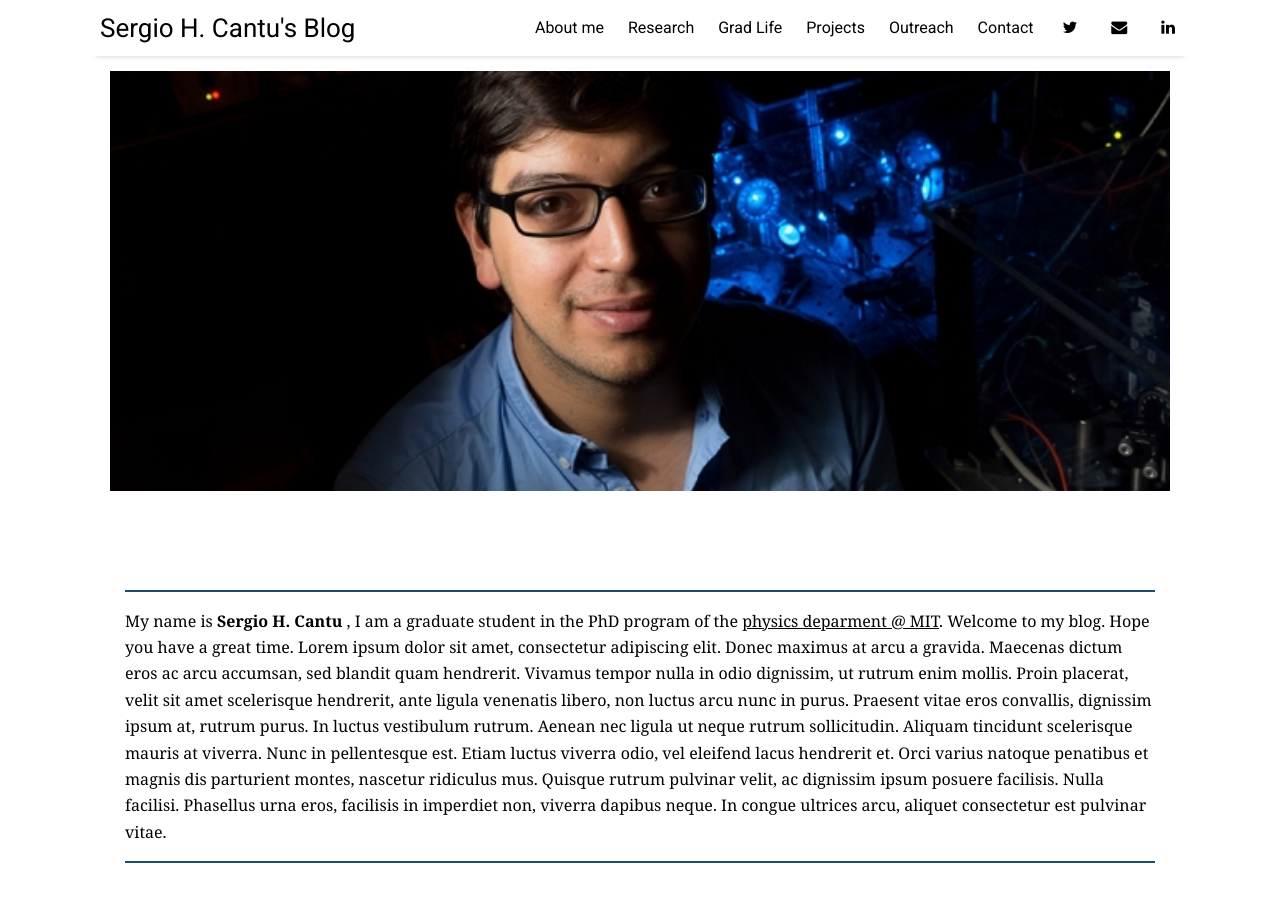
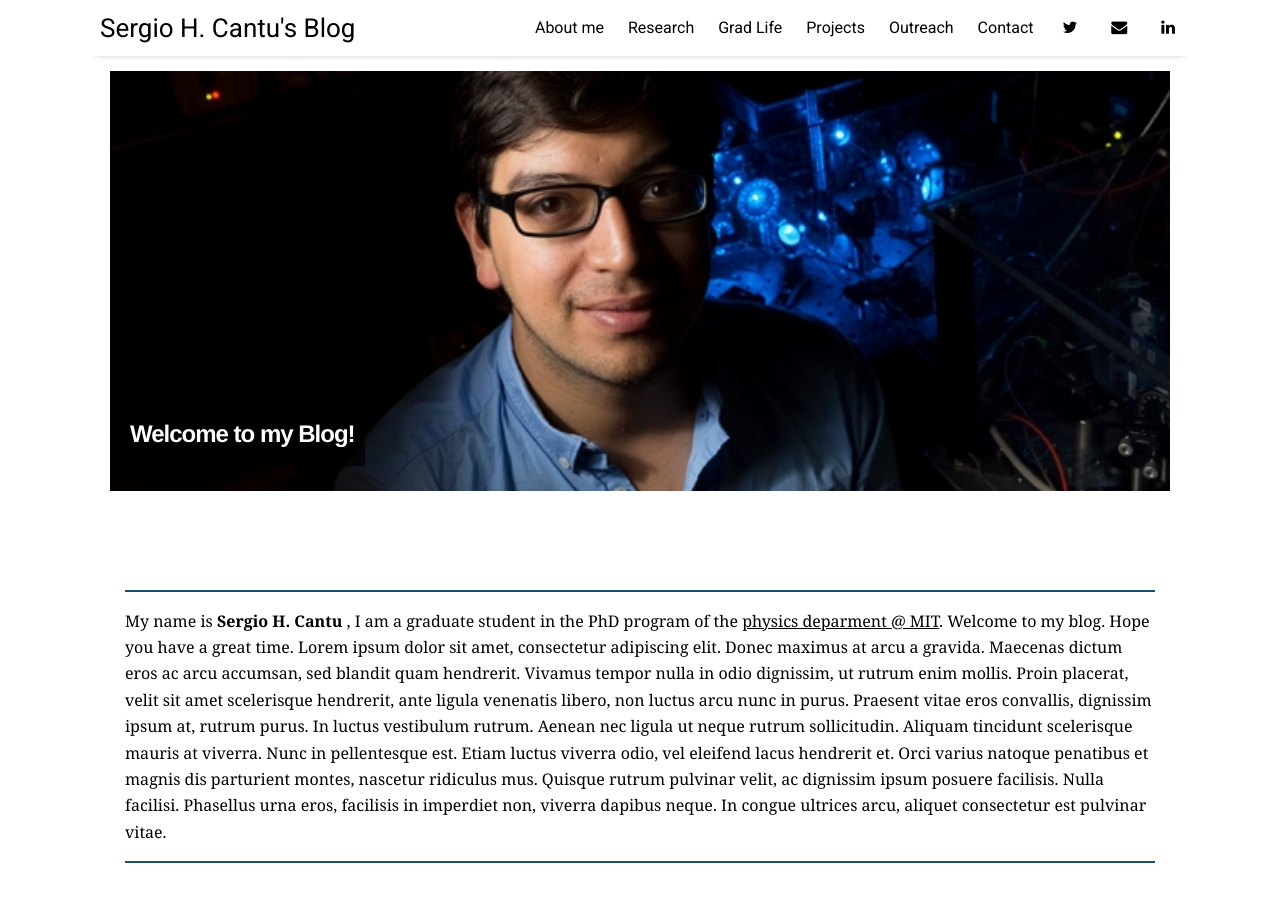
Before and after one commit to ChekHub/chekhub.github.io, a Jekyll site: the page built from index.html, in a window 1280 px wide and 900 px high. Built offline with Jekyll 4.4.1, drawn with Linux system fonts in a browser that asks for light colours; nearby versions of some CDN libraries; the list of posts is cut into pages by our own code.

Commit message:
Update home.html

```diff
--- a/_layouts/home.html
+++ b/_layouts/home.html
@@ -5,6 +5,7 @@ title: Home
 <article>
 <a href="{{ site.github.url }}">
     <div class="featured-posts" style="background-image:url({{ site.github.url }}/assets/img/sergio-cantu_bv14.jpg)">
+    <h2><span>Welcome to my Blog! </span></h2>
     </div>
 </a>
 <article>
```
